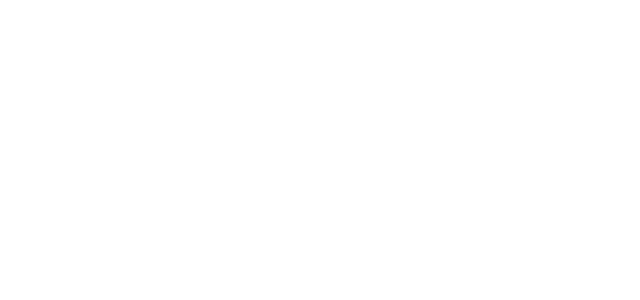
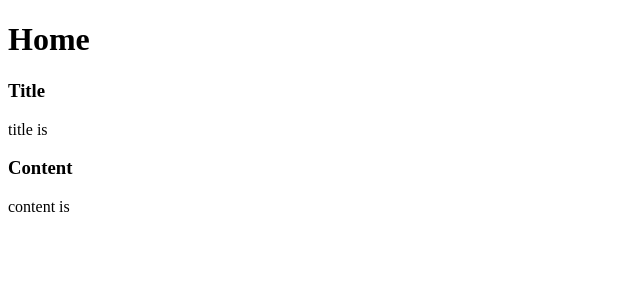
Before and after one commit to GraphTree/ToDoApp, a React (Create React App) app: page / in a window 1280 px wide. Shown: the top 300 px of the page, without its empty margins (0-640 px from the left). Built offline with nearby package versions, Linux system fonts and the light colour scheme.

Commit message:
created todo draft

```diff
--- a/src/App.tsx
+++ b/src/App.tsx
@@ -1,7 +1,8 @@
-
+import Home from "./routes/Home";
 function App() {
   return (
     <div>
+      <Home />
     </div>
   );
 }
--- /dev/null
+++ b/src/routes/Home.js
@@ -0,0 +1,25 @@
+
+
+function ToDO (){
+    return(
+        <div>
+            <h3> Title </h3>
+            <span>title is</span>
+            <h3>Content</h3>
+            <span>content is</span>
+        </div>
+    )
+}
+
+
+
+function Home() {
+  return (
+    <div>
+      <h1>Home</h1>
+      <ToDO/>
+    </div>
+  );
+}
+
+export default Home;
```
